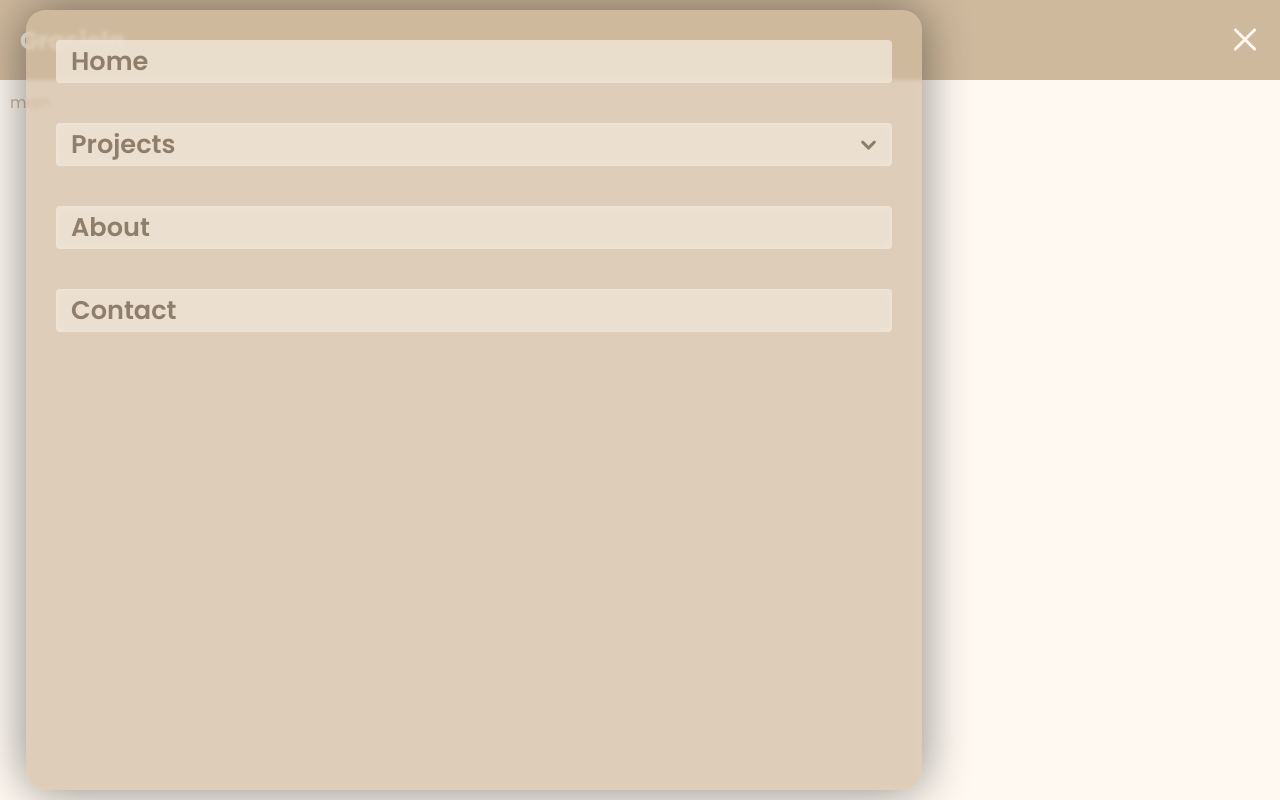
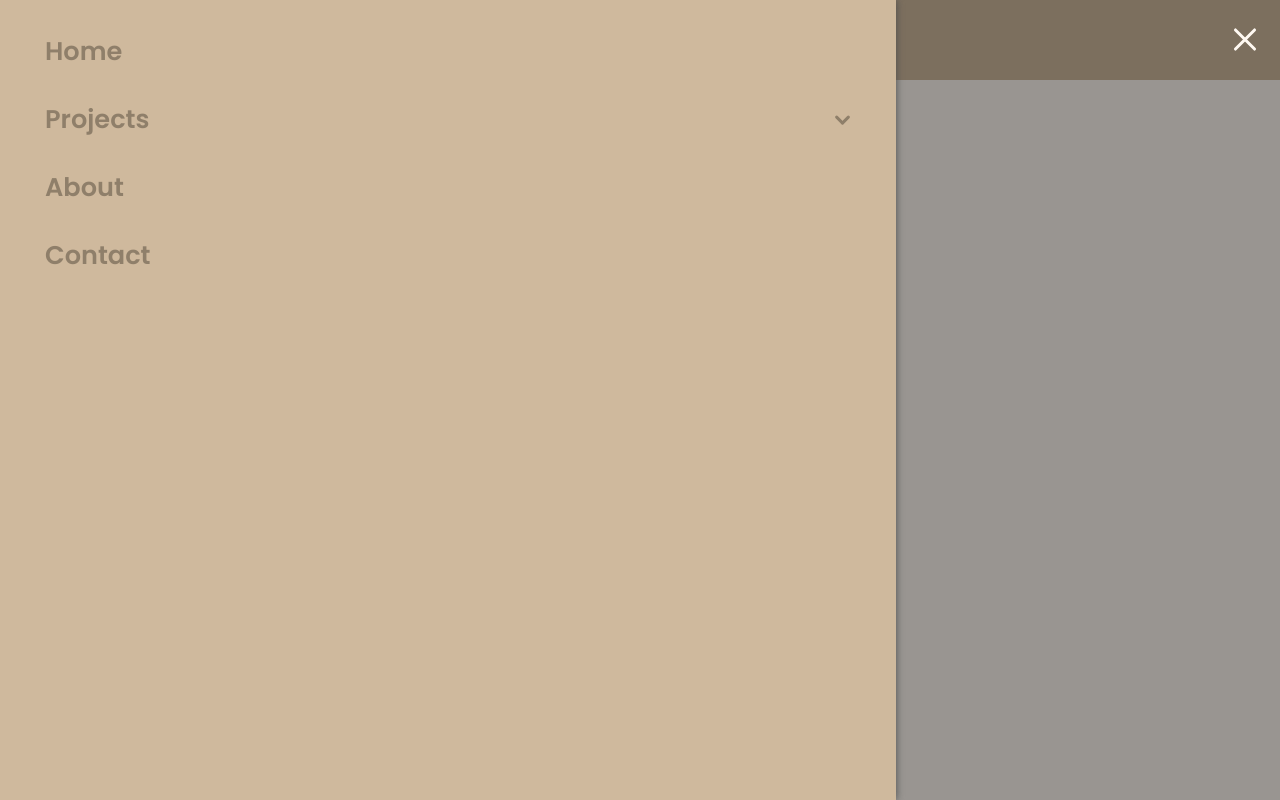
Before and after one commit to benijaichenco/mom, a plain HTML site: page index.html in a window 1280 px wide. Both pictures are taken after a click on the button 1245 px from the left and 40 px from the top of the page. Drawn offline with Linux system fonts and the light colour scheme.

Commit message:
change sidenav style, lint script code, add overlay

```diff
--- a/index.html
+++ b/index.html
@@ -7,6 +7,8 @@
     <title>Graciela</title>
   </head>
   <body>
+    <div class="overlay"></div>
+
     <div class="nav-menu">
       <div class="nav-link home">
         <div class="link-title">Home</div>
--- a/script.js
+++ b/script.js
@@ -1,18 +1,27 @@
 const navBtn = document.querySelector(".nav-btn");
 const navMenu = document.querySelector(".nav-menu");
+const overlay = document.querySelector(".overlay");
+const navProjectsTitle = document.querySelector(".projects .link-title");
+const projectsNav = document.querySelector(".projects-nav");
 
-navBtn.addEventListener("click", (e) => {
+function toggleNav() {
   navBtn.classList.toggle("active");
   navMenu.classList.toggle("active");
+  overlay.classList.toggle("active");
+}
+
+function toggleProjectsNav() {
+  navProjectsTitle.classList.toggle("active");
+  projectsNav.classList.toggle("active");
+}
+
+navBtn.addEventListener("click", toggleNav);
+
+overlay.addEventListener("click", function () {
+  if (navBtn.classList.contains("active")) {
+    toggleNav();
+  }
 });
 
 const projectsBtn = document.querySelector(".nav-link.projects .link-title");
-projectsBtn.addEventListener("click", (e) => {
-  document
-    .querySelector(".nav-link.projects .link-title")
-    .classList.toggle("active");
-
-  document
-    .querySelector(".nav-link.projects .projects-nav")
-    .classList.toggle("active");
-});
+projectsBtn.addEventListener("click", toggleProjectsNav);
--- a/style.css
+++ b/style.css
@@ -30,7 +30,7 @@ body {
 }
 
 .nav-btn {
-  z-index: 2;
+  z-index: 3;
   width: 30px;
   height: 30px;
   background: none;
@@ -78,36 +78,51 @@ body {
   transform: translate(0, -11px) rotate(45deg);
 }
 
+.overlay {
+  visibility: hidden;
+  position: fixed;
+  top: 0;
+  left: 0;
+  height: 100%;
+  width: 100%;
+  background: black;
+  opacity: 0;
+  z-index: 1;
+  transition: 0.2s;
+}
+
+.overlay.active {
+  visibility: visible;
+  opacity: 0.4;
+}
+
 .nav-menu {
   position: fixed;
-  top: calc(20px / 2);
+  top: 0;
   left: -70%;
   padding: 30px;
-  border-radius: 20px;
-  background-color: rgba(207, 185, 157, 0.674);
-  backdrop-filter: blur(2px);
+  background-color: rgb(207, 185, 157);
   width: 70%;
-  height: calc(100vh - 20px);
-  z-index: 1;
+  height: 100%;
+  z-index: 2;
   transition: 0.3s ease-in-out;
   display: flex;
   flex-direction: column;
   align-items: center;
-  gap: 40px;
+  gap: 25px;
   overflow-y: scroll;
 }
 
 .nav-menu.active {
-  left: 2%;
-  box-shadow: 0 0 50px 0 rgba(0, 0, 0, 0.475);
+  left: 0;
+  box-shadow: 0 0 8px 0 rgb(75, 75, 75);
 }
 
 .nav-link {
-  background: rgba(255, 249, 242, 0.548);
-  backdrop-filter: blur(3px);
   padding: 2px 15px;
   width: 100%;
   border-radius: 4px;
+  background: none;
 }
 
 .nav-link .link-title {
@@ -132,7 +147,7 @@ body {
 
 .nav-link.projects .link-title::after {
   transform: translateY(-50%) rotate(-45deg);
-  right: 0;
+  right: 0px;
 }
 
 .nav-link.projects .link-title::before {
```
